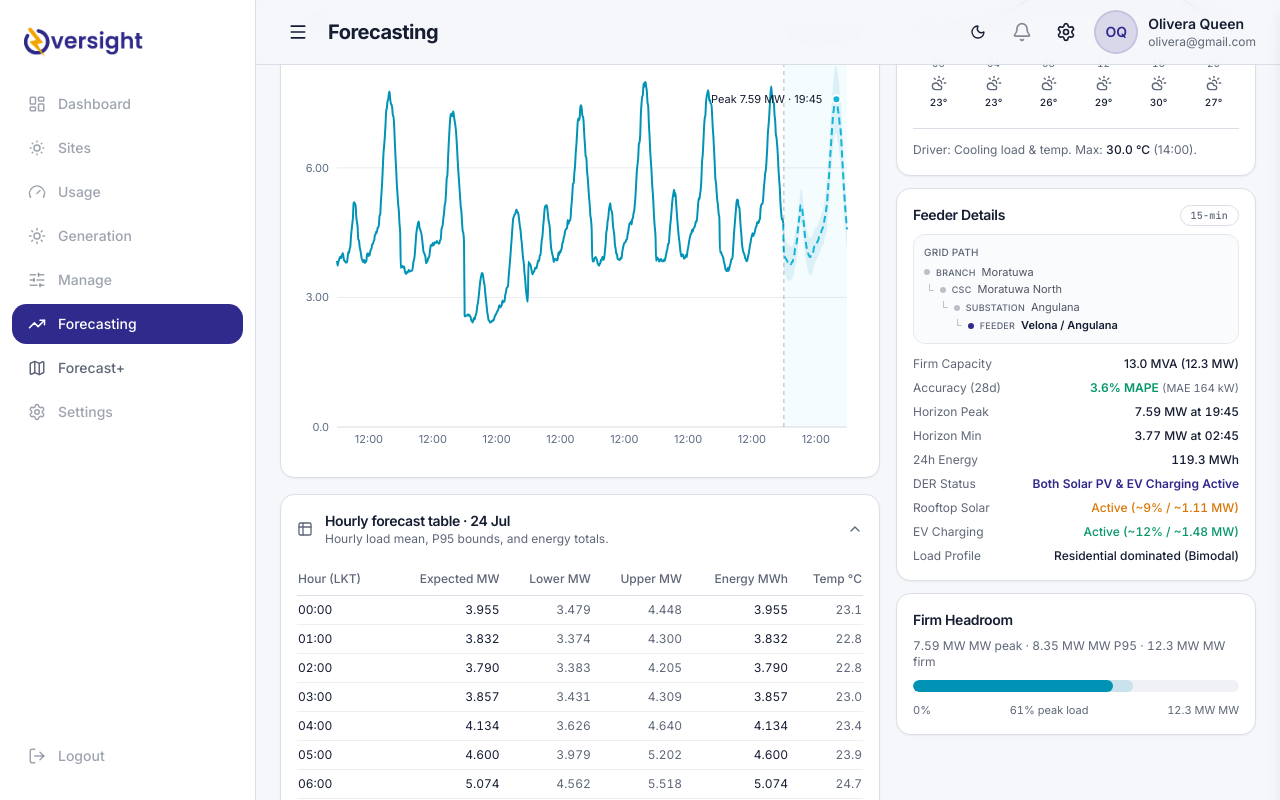
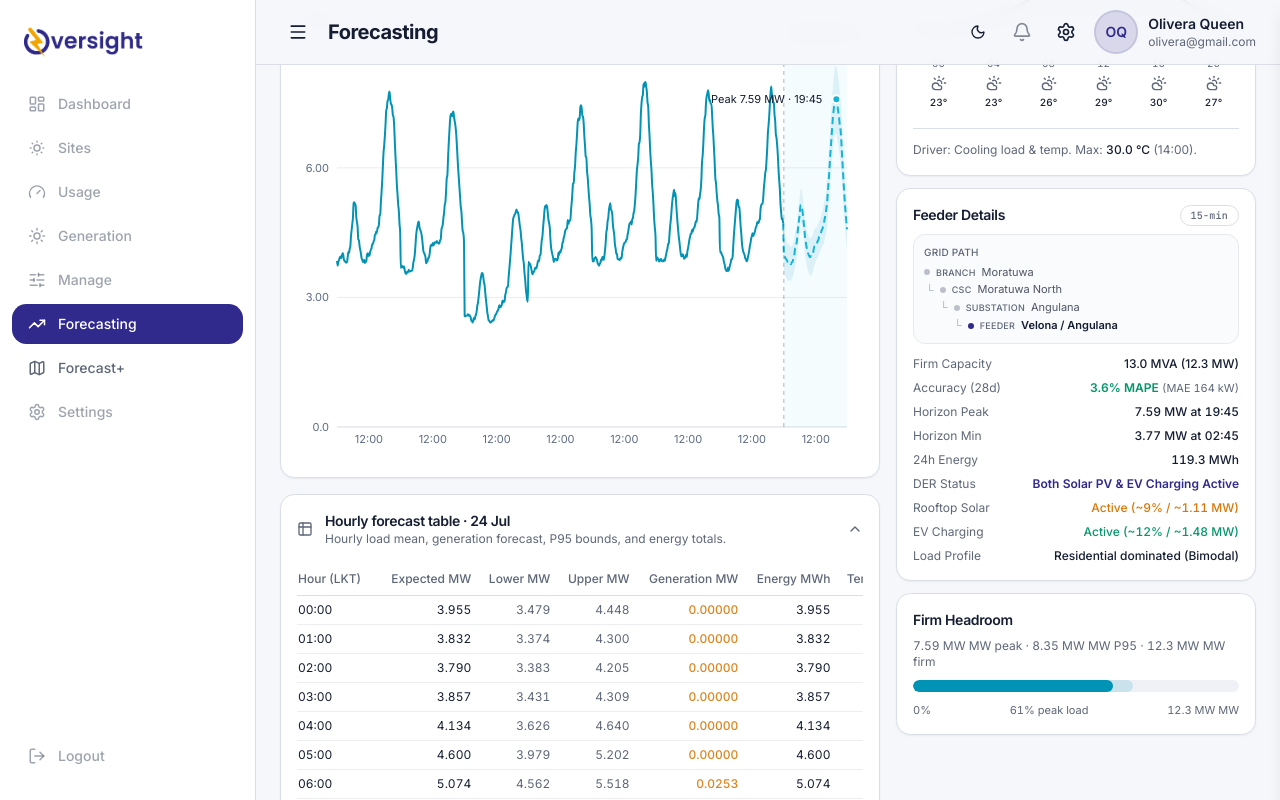
Before and after one commit to prabhashwarap/DERMS_Brainstrome, a React (Vite) app: page / in a window 1280 px wide. Both pictures are taken after a click on the button 580 px from the left and 956 px from the top of the page. Shown: the part 428-1228 px from the top of the page. Built offline with nearby package versions, Linux system fonts and the light colour scheme.

Commit message:
feat: add solar generation forecast data to the pipeline and display it in the forecast table

```diff
--- a/src/components/ForecastTable.tsx
+++ b/src/components/ForecastTable.tsx
@@ -28,6 +28,7 @@ export const ForecastTable = memo(function ForecastTable({ bundle }: { bundle: B
     expected: number;
     lower: number;
     upper: number;
+    generation: number;
     tempC: number;
     energy: number;
   }> = [];
@@ -39,6 +40,7 @@ export const ForecastTable = memo(function ForecastTable({ bundle }: { bundle: B
       expected: slice.reduce((a, b) => a + b.expected, 0) / 4,
       lower: Math.min(...slice.map((s) => s.lower)),
       upper: Math.max(...slice.map((s) => s.upper)),
+      generation: slice.reduce((a, b) => a + (b.solarMW ?? 0), 0) / 4,
       tempC: slice.reduce((a, b) => a + b.tempC, 0) / 4,
       energy: slice.reduce((a, b) => a + b.expected * 0.25, 0),
     });
@@ -61,7 +63,7 @@ export const ForecastTable = memo(function ForecastTable({ bundle }: { bundle: B
             Hourly forecast table · {formatLKT(bundle.horizonStart, { date: true, time: false })}
           </span>
           <span className="block text-xs text-muted-foreground">
-            Hourly load mean, P95 bounds, and energy totals.
+            Hourly load mean, generation forecast, P95 bounds, and energy totals.
           </span>
         </span>
         <ChevronDown
@@ -72,9 +74,9 @@ export const ForecastTable = memo(function ForecastTable({ bundle }: { bundle: B
       </button>
       <CardContent hidden={!open}>
         <div className="overflow-x-auto">
-          <table className="w-full min-w-[520px] text-xs">
+          <table className="w-full min-w-[600px] text-xs">
             <caption className="sr-only">
-              Hourly day-ahead load forecast for {bundle.feeder.name} with confidence bounds and
+              Hourly day-ahead load forecast for {bundle.feeder.name} with generation, confidence bounds, and
               forecast temperature.
             </caption>
             <thead>
@@ -83,6 +85,7 @@ export const ForecastTable = memo(function ForecastTable({ bundle }: { bundle: B
                 <th scope="col" className="py-2 pr-3 text-right font-medium">Expected MW</th>
                 <th scope="col" className="py-2 pr-3 text-right font-medium">Lower MW</th>
                 <th scope="col" className="py-2 pr-3 text-right font-medium">Upper MW</th>
+                <th scope="col" className="py-2 pr-3 text-right font-medium">Generation MW</th>
                 <th scope="col" className="py-2 pr-3 text-right font-medium">Energy MWh</th>
                 <th scope="col" className="py-2 text-right font-medium">Temp °C</th>
               </tr>
@@ -112,6 +115,9 @@ export const ForecastTable = memo(function ForecastTable({ bundle }: { bundle: B
                     <td className="py-1.5 pr-3 text-right text-muted-foreground">
                       {fmtNum(h.upper)}
                     </td>
+                    <td className="py-1.5 pr-3 text-right text-amber-600/90 dark:text-amber-400/90 font-medium">
+                      {fmtNum(h.generation)}
+                    </td>
                     <td className="py-1.5 pr-3 text-right">{fmtNum(h.energy)}</td>
                     <td className="py-1.5 text-right text-muted-foreground">
                       {h.tempC.toFixed(1)}
@@ -126,6 +132,9 @@ export const ForecastTable = memo(function ForecastTable({ bundle }: { bundle: B
                 <td className="py-2 pr-3 text-right">{fmtNum(bundle.kpis.peakMW)} peak</td>
                 <td className="py-2 pr-3" />
                 <td className="py-2 pr-3" />
+                <td className="tnum py-2 pr-3 text-right text-amber-600/90 dark:text-amber-400/90">
+                  {fmtNum(bundle.kpis.solarEnergyMWh)} MWh
+                </td>
                 <td className="tnum py-2 pr-3 text-right">{fmtNum(bundle.kpis.energyMWh)}</td>
                 <td className="py-2" />
               </tr>
--- a/src/components/GenerationEvCharts.tsx
+++ b/src/components/GenerationEvCharts.tsx
@@ -124,6 +124,7 @@ function deriveBundle(
       baseline: Math.max(0, v * 0.93 + opts.firmMW * 0.01),
       tempC: f.tempC,
       cloud: f.cloud,
+      solarMW: v,
     };
   });
 
--- a/src/pipeline/forecast.ts
+++ b/src/pipeline/forecast.ts
@@ -28,6 +28,7 @@ export interface ForecastPoint {
   baseline: number;
   tempC: number;
   cloud: number;
+  solarMW?: number;
 }
 
 export interface HistoryPoint {
@@ -226,6 +227,7 @@ function predictHorizon(
       baseline: baselineProfile[s],
       tempC,
       cloud,
+      solarMW: r.solarMW,
     });
   }
   return smoothBounds(out);
```
